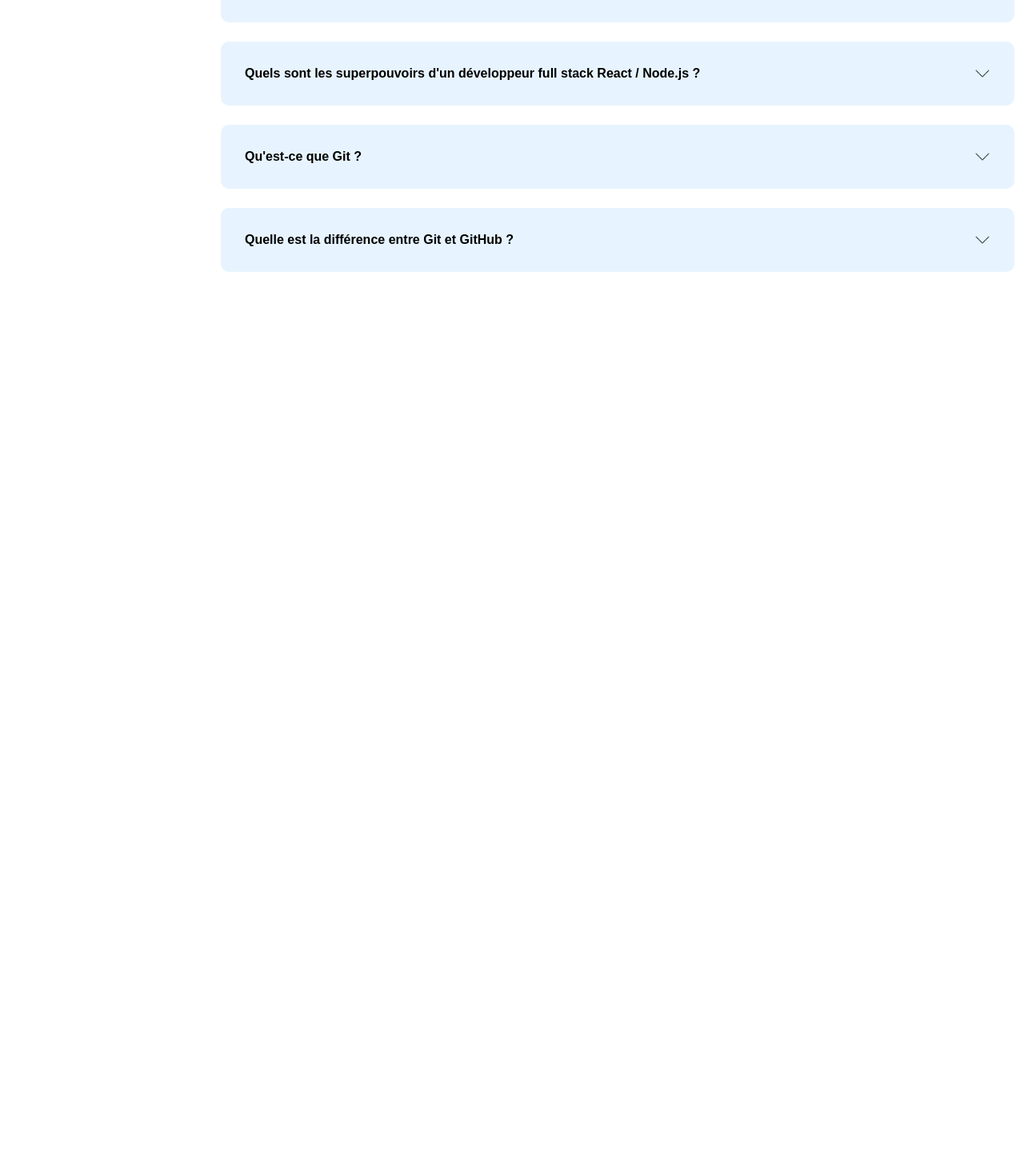
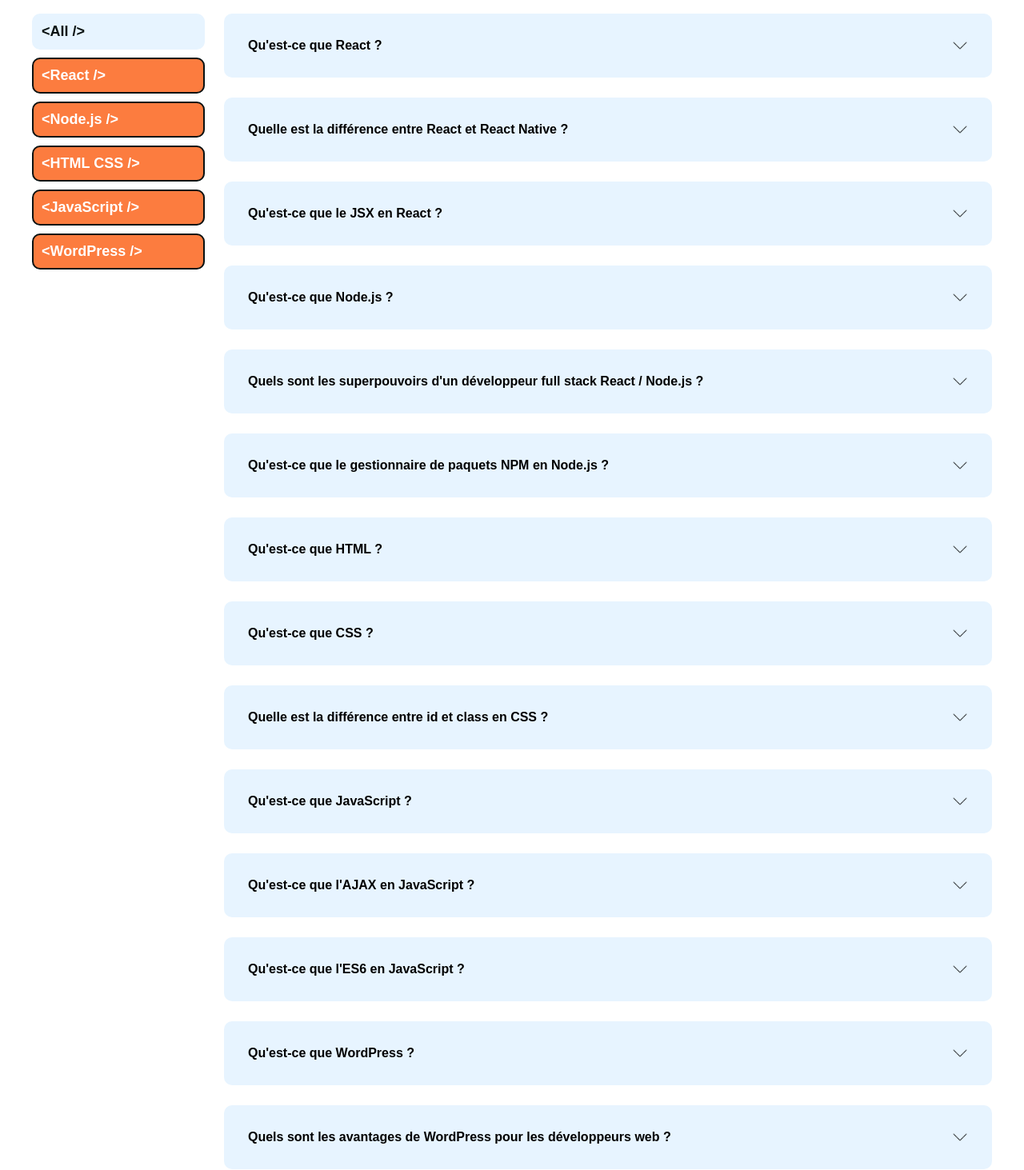
Before and after one commit to vbaudin/react-faq, a React (Create React App) app: page / in a window 1280 px wide. Shown: the part 567-2030 px from the top of the page at 80% size. Before the commit the page ends 919 px from the top, so only its background shows below. Built offline with nearby package versions, Linux system fonts and the light colour scheme; a web font is replaced by a local one.

Commit message:
fix: fix de certaines propriétés de style afin de mieux coller a la maquette

```diff
--- a/public/index.html
+++ b/public/index.html
@@ -45,10 +45,10 @@
     body {
       background: #ffffff;
       margin: 0;
-      background-image: url("./assets/back-top-left.png");
+      background-image: url("./assets/back-top-full.png");
       background-repeat: no-repeat;
-      background-size: auto;
-      background-position: top left;
+      background-size: contain;
+      background-position: top center;
 
       overflow-y: auto;
 
--- a/src/components/FAQItem/FAQItem.module.css
+++ b/src/components/FAQItem/FAQItem.module.css
@@ -1,5 +1,4 @@
 .container {
-  margin: 12px;
   padding: 30px;
   background: #e7f4ff;
   border-radius: 10px;
--- a/src/index.js
+++ b/src/index.js
@@ -1,10 +1,12 @@
 import React from "react";
 import ReactDOM from "react-dom/client";
 import App from "./pages/App/App";
+import Header from "./components/Header/Header";
 
 const root = ReactDOM.createRoot(document.getElementById("root"));
 root.render(
   <React.StrictMode>
+    <Header />
     <App />
   </React.StrictMode>
 );
--- a/src/pages/App/App.jsx
+++ b/src/pages/App/App.jsx
@@ -5,7 +5,6 @@
 
 import Datas from "../../questions.json";
 import FAQCat from "../../components/FAQCat/FAQCat";
-import Header from "../../components/Header/Header";
 
 function App() {
   const [category, setCategory] = useState("<All />");
@@ -13,8 +12,8 @@
   const categories = R.map(({ name }) => name, Datas);
 
   return (
+    <div className={s.page}>
       <div className={s.app}>
-      <Header />
         <h1 className={s.title}>Besoin de code clair ?</h1>
         <h2 className={s.subtitle}>Interrogez-moi avec les bonnes balises !</h2>
         <div className={s.container}>
@@ -58,6 +57,7 @@
           </div>
         </div>
       </div>
+    </div>
   );
 }
 
--- a/src/pages/App/App.module.css
+++ b/src/pages/App/App.module.css
@@ -1,6 +1,14 @@
+.page {
+  display: flex;
+  flex-direction: column;
+  align-items: center;
+}
+
 .app {
   display: flex;
   flex-direction: column;
+  max-width: 1200px;
+  width: 100%;
 }
 
 .title {
@@ -10,7 +18,8 @@
   font-size: 64px;
   line-height: 76px;
   text-align: center;
-  margin-bottom: 0;
+  margin-top: 250px;
+  margin-bottom: 25px;
 }
 
 .subtitle {
@@ -20,6 +29,8 @@
   font-size: 26px;
   line-height: 31px;
   text-align: center;
+  margin-top: 0;
+  margin-bottom: 100px;
 }
 
 .container {
@@ -32,13 +43,13 @@
   flex-direction: column;
   flex: 1;
   row-gap: 10px;
-  padding: 5px;
 }
 
 .content {
   display: flex;
   flex-direction: column;
   flex: 4;
+  row-gap: 25px;
 }
 
 .cat_button {
@@ -56,6 +67,7 @@
 }
 
 .cat_active {
-  background: #92a7ba;
-  border-color: #92a7ba;
+  background: #e7f4ff;
+  border-color: #e7f4ff;
+  color: #091111;
 }
--- a/src/questions.json
+++ b/src/questions.json
@@ -12,6 +12,11 @@
         "id": "R2fghij",
         "question": "Quelle est la différence entre React et React Native ?",
         "answer": "Eh bien, React c'est comme manger une pizza entière, tandis que React Native c'est comme en manger une part. React est utilisé pour construire des applications web, tandis que React Native est utilisé pour construire des applications mobiles. En d'autres termes, React Native, c'est React en version mobile, une petite portion de bonheur à emporter partout avec toi !"
+      },
+      {
+        "id": "R3klmnop",
+        "question": "Qu'est-ce que le JSX en React ?",
+        "answer": "Le JSX en React, c'est comme parler une langue secrète que seuls les développeurs peuvent comprendre ! C'est une extension de syntaxe qui permet d'écrire du code HTML et JavaScript en même temps. Grâce au JSX, tu peux créer des composants React de manière plus intuitive et expressive. C'est un peu comme si tu avais un super-pouvoir linguistique dans ton arsenal de développement !"
       }
     ]
   },
@@ -28,22 +33,74 @@
         "id": "N2nopqr",
         "question": "Quels sont les superpouvoirs d'un développeur full stack React / Node.js ?",
         "answer": "Un développeur full stack React / Node.js a le pouvoir de construire des applications web incroyables, rapides et réactives. Il peut jongler avec les composants front-end et gérer la logique back-end comme un véritable super-héros du code !"
+      },
+      {
+        "id": "N3stuvw",
+        "question": "Qu'est-ce que le gestionnaire de paquets NPM en Node.js ?",
+        "answer": "NPM, c'est comme ta boîte à outils magique en Node.js ! C'est un gestionnaire de paquets qui te permet d'installer, de gérer et de partager des bibliothèques de code JavaScript. Avec NPM, tu peux facilement intégrer des fonctionnalités prêtes à l'emploi dans tes projets Node.js et gagner du temps de développement. C'est un peu comme si tu avais un assistant personnel pour te fournir tout ce dont tu asbesoin en un seul endroit !"
       }
     ]
   },
   {
     "id": "C3stuvw",
-    "name": "<Git />",
+    "name": "<HTML CSS />",
     "questions": [
       {
-        "id": "G1xyzab",
-        "question": "Qu'est-ce que Git ?",
-        "answer": "Git, c'est un peu comme un cerveau externe pour les développeurs. C'est un système de contrôle de version qui permet de suivre les modifications apportées au code source d'un projet. Avec Git, tu peux revenir en arrière, fusionner des branches et collaborer efficacement avec d'autres développeurs. En d'autres termes, c'est ton meilleur ami quand il s'agit de gérer ton code !"
+        "id": "H1ijklm",
+        "question": "Qu'est-ce que HTML ?",
+        "answer": "HTML, c'est comme les fondations solides d'une maison pour les développeurs web ! C'est le langage de balisage utilisé pour structurer le contenu d'une page web. Avec HTML, tu peux créer des éléments tels que des titres, des paragraphes, des images et des liens pour donner vie à ton site web."
       },
       {
-        "id": "G2cdefg",
-        "question": "Quelle est la différence entre Git et GitHub ?",
-        "answer": "Git, c'est comme ton cerveau externe personnel, tandis que GitHub, c'est comme ta mémoire collective en ligne. Git est un système de contrôle de version, tandis que GitHub est une plateforme d'hébergement de code basée sur Git. GitHub te permet de partager ton code, collaborer avec d'autres développeurs et profiter de fonctionnalités pratiques comme les demandes de fusion. En résumé, Git c'est l'outil et GitHub c'est le lieu où tu peux montrer tes talents de développeur au monde entier !"
+        "id": "H2nopqr",
+        "question": "Qu'est-ce que CSS ?",
+        "answer": "CSS, c'est comme l'artiste qui donne vie aux pages web ! C'est le langage de style utilisé pour définir l'apparence et la mise en page d'une page web. Avec CSS, tu peux jouer avec les couleurs, les polices, les marges et bien plus encore pour rendre ton site web magnifique et attrayant."
+      },
+      {
+        "id": "H3stuvw",
+        "question": "Quelle est la différence entre id et class en CSS ?",
+        "answer": "Ah, la différence entre id et class en CSS, c'est comme choisir entre porter une tenue unique ou faire partie d'un groupe stylé ! L'attribut id est utilisé pour cibler un élément unique sur une page, tandis que l'attribut class est utilisé pour cibler un groupe d'éléments ayant une caractéristique commune. En d'autres termes, l'id est comme ton nom propre, tandis que la classe est comme ton surnom tendance."
+      }
+    ]
+  },
+  {
+    "id": "C4xyzab",
+    "name": "<JavaScript />",
+    "questions": [
+      {
+        "id": "J1cdefg",
+        "question": "Qu'est-ce que JavaScript ?",
+        "answer": "JavaScript, c'est comme la baguette magique du développement web ! C'est un langage de programmation qui te permet d'ajouter de l'interactivité et des fonctionnalités dynamiques à tes sites web. Avec JavaScript, tu peux manipuler le contenu, réagir aux actions de l'utilisateur et bien plus encore. C'est un peu comme si tu avais le pouvoir de donner vie à tes pages web !"
+      },
+      {
+        "id": "J2hijkl",
+        "question": "Qu'est-ce que l'AJAX en JavaScript ?",
+        "answer": "L'AJAX en JavaScript, c'est comme un coursier qui apporte des informations fraîches à tes pages web sans recharger la page entière ! C'est une technique qui te permet de communiquer avec le serveur en arrière-plan et de mettre à jour le contenu d'une page en temps réel. Avec l'AJAX, tu peux offrir une expérience utilisateur fluide et réactive."
+      },
+      {
+        "id": "J3mnopq",
+        "question": "Qu'est-ce que l'ES6 en JavaScript ?",
+        "answer": "L'ES6 en JavaScript, c'est comme une mise à jour majeure de ton langage préféré avec de nouvelles fonctionnalités et des raccourcis pratiques ! L'ES6, également connu sous le nom d'ECMAScript 2015,introduit de nouvelles syntaxes et fonctionnalités puissantes à JavaScript. Avec l'ES6, tu peux utiliser des fonctions fléchées, des classes, des modules, la déstructuration, les promesses et bien plus encore. C'est comme si tu passais d'une vieille voiture à une voiture de course ultramoderne, prête à te propulser vers de nouveaux horizons de développement web !"
+      }
+    ]
+  },
+  {
+    "id": "C5cdefg",
+    "name": "<WordPress />",
+    "questions": [
+      {
+        "id": "W1hijkl",
+        "question": "Qu'est-ce que WordPress ?",
+        "answer": "WordPress, c'est comme une plateforme de construction de sites web prête à l'emploi pour les développeurs non techniques ! C'est un système de gestion de contenu (CMS) populaire qui te permet de créer et de gérer facilement des sites web sans avoir à coder de A à Z. Avec WordPress, tu peux personnaliser des thèmes, ajouter des plugins et publier du contenu en un clin d'œil."
+      },
+      {
+        "id": "W2mnopq",
+        "question": "Quels sont les avantages de WordPress pour les développeurs web ?",
+        "answer": "WordPress offre une multitude d'avantages pour les développeurs web. Tout d'abord, il est facile à prendre en main grâce à son interface conviviale. Ensuite, il dispose d'une vaste bibliothèque de thèmes et de plugins pour étendre les fonctionnalités de ton site. De plus, il bénéficie d'une communauté active qui propose des ressources et des solutions. Enfin, WordPress est optimisé pour le référencement et offre des fonctionnalités de sécurité robustes. En résumé, WordPress est un outil puissant pour développer des sites web rapidement et efficacement."
+      },
+      {
+        "id": "W3qrstuv",
+        "question": "Qu'est-ce que le thème et les plugins en WordPress ?",
+        "answer": "En WordPress, le thème est comme la tenue que porte ton site web, il détermine son apparence et sa mise en page. Les plugins, quant à eux, sont comme les gadgets que tu ajoutes à ta tenue pour lui donner des fonctionnalités supplémentaires. Tu peux utiliser des plugins pour ajouter des formulaires, des galeries d'images, des fonctionnalités de commerce électronique, etc. Avec WordPress, tu as le pouvoir de personnaliser ton site selon tes besoins et tes envies !"
       }
     ]
   }
```
Also changed, not shown: public/assets/back-top-full.png (added). Lines whose indentation alone changed are shown as unchanged.
